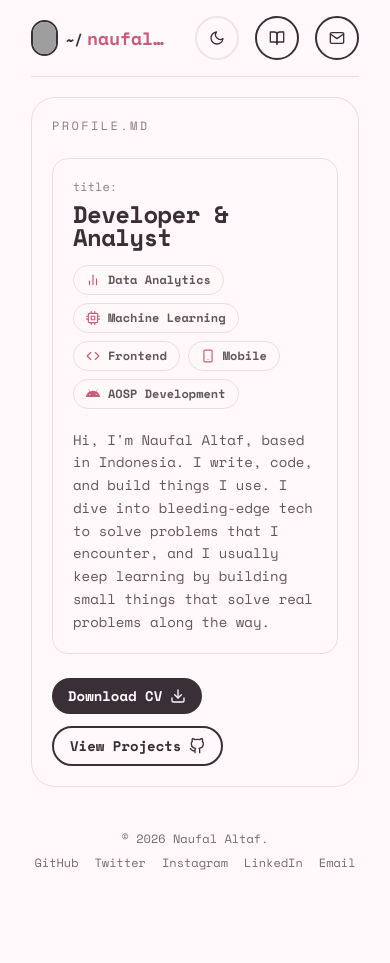
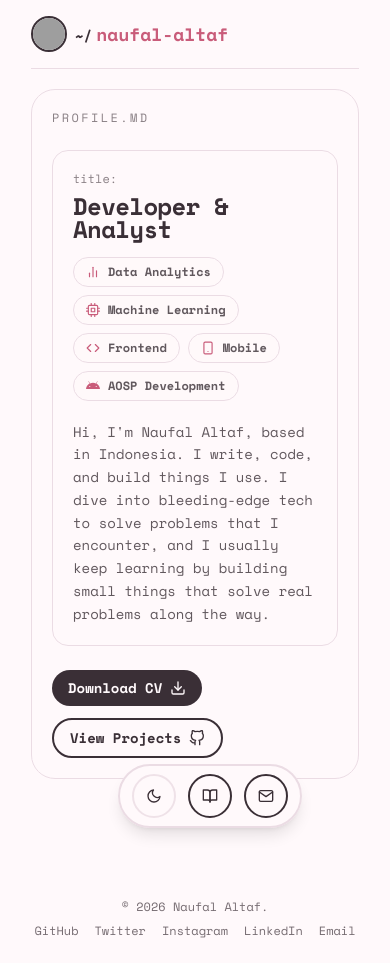
Before and after one commit to nawocci/site, a Next.js app: page / in a window 390 px wide. Before the commit the page ends 895 px from the top, so only its background shows below. Built offline with nearby package versions, Linux system fonts and the light colour scheme; grey boxes are pictures that could not be loaded.

Commit message:
Add mobile floating action bar with scroll-aware behavior

```diff
--- a/src/app/layout.tsx
+++ b/src/app/layout.tsx
@@ -40,7 +40,7 @@ export default function RootLayout({
       <body className="bg-background text-foreground font-sans min-h-screen flex flex-col">
         <div className="mx-auto flex w-full max-w-5xl flex-1 flex-col px-4 sm:px-6 lg:px-8">
           <Navbar />
-          <main className="flex-1 py-5 sm:py-6">
+          <main className="flex-1 py-5 pb-24 sm:py-6 sm:pb-24 md:pb-6">
             {children}
           </main>
           <Footer />
--- /dev/null
+++ b/src/components/MobileActionBar.tsx
@@ -0,0 +1,67 @@
+"use client";
+
+import { useEffect, useState } from "react";
+import Link from "next/link";
+import { FiBookOpen, FiMail } from "react-icons/fi";
+import ThemeToggle from "@/components/ThemeToggle";
+
+const mobileActionIconClasses =
+  "inline-flex h-11 w-11 items-center justify-center rounded-full border-2 text-foreground transition-colors duration-200 hover:border-primary hover:text-primary";
+
+export default function MobileActionBar() {
+  const [isVisible, setIsVisible] = useState(true);
+
+  useEffect(() => {
+    let lastScrollY = window.scrollY;
+    let isTicking = false;
+
+    const updateVisibility = () => {
+      const currentScrollY = window.scrollY;
+      const delta = currentScrollY - lastScrollY;
+
+      if (currentScrollY <= 20) {
+        setIsVisible(true);
+      } else if (delta > 8) {
+        setIsVisible(false);
+      } else if (delta < -8) {
+        setIsVisible(true);
+      }
+
+      lastScrollY = currentScrollY;
+      isTicking = false;
+    };
+
+    const onScroll = () => {
+      if (isTicking) {
+        return;
+      }
+
+      isTicking = true;
+      requestAnimationFrame(updateVisibility);
+    };
+
+    window.addEventListener("scroll", onScroll, { passive: true });
+
+    return () => {
+      window.removeEventListener("scroll", onScroll);
+    };
+  }, []);
+
+  return (
+    <div
+      className={`fixed inset-x-0 bottom-[calc(env(safe-area-inset-bottom)+1rem)] z-50 flex justify-center px-4 transition-all duration-200 md:hidden ${
+        isVisible ? "translate-y-0 opacity-100" : "translate-y-16 opacity-0 pointer-events-none"
+      }`}
+    >
+      <div className="motion-fade-up motion-delay-1 flex items-center gap-3 rounded-full border-2 border-border bg-background/95 px-3 py-2 shadow-lg backdrop-blur">
+        <ThemeToggle />
+        <Link href="/blog" aria-label="Blog" className={mobileActionIconClasses}>
+          <FiBookOpen className="h-4 w-4" />
+        </Link>
+        <a href="mailto:naufal@altaf.xyz" aria-label="Contact" className={mobileActionIconClasses}>
+          <FiMail className="h-4 w-4" />
+        </a>
+      </div>
+    </div>
+  );
+}
--- a/src/components/Navbar.tsx
+++ b/src/components/Navbar.tsx
@@ -1,17 +1,15 @@
 import Link from "next/link";
 import Image from "next/image";
-import { FiBookOpen, FiMail } from "react-icons/fi";
 import ThemeToggle from "@/components/ThemeToggle";
+import MobileActionBar from "@/components/MobileActionBar";
 
 const actionPillClasses =
   "hidden rounded-full border-2 px-6 py-2.5 text-base font-bold text-foreground transition-colors duration-200 hover:border-primary hover:text-primary md:inline-flex";
 
-const actionIconClasses =
-  "inline-flex h-11 w-11 items-center justify-center rounded-full border-2 text-foreground transition-colors duration-200 hover:border-primary hover:text-primary md:hidden";
-
 export default function Navbar() {
   return (
-    <nav className="w-full border-b border-border py-4 font-mono sm:border-b-0 sm:py-10">
+    <>
+      <nav className="w-full border-b border-border py-4 font-mono sm:border-b-0 sm:py-10">
       <div className="flex items-center justify-between gap-3 sm:gap-4">
         <Link href="/" className="group flex min-w-0 flex-1 items-center gap-2 sm:gap-4 cursor-pointer">
           <div className="relative h-9 w-9 overflow-hidden rounded-full border-2 transition-transform duration-200 group-hover:scale-110 sm:h-12 sm:w-12">
@@ -30,7 +28,7 @@ export default function Navbar() {
           </div>
         </Link>
 
-        <div className="ml-2 flex shrink-0 items-center gap-4 sm:gap-6">
+        <div className="ml-2 hidden shrink-0 items-center gap-4 sm:gap-6 md:flex">
           <ThemeToggle />
           <Link href="/blog" className={actionPillClasses}>
             blog
@@ -38,14 +36,11 @@ export default function Navbar() {
           <a href="mailto:naufal@altaf.xyz" className={actionPillClasses}>
             contact
           </a>
-          <Link href="/blog" aria-label="Blog" className={actionIconClasses}>
-            <FiBookOpen className="h-4 w-4" />
-          </Link>
-          <a href="mailto:naufal@altaf.xyz" aria-label="Contact" className={actionIconClasses}>
-            <FiMail className="h-4 w-4" />
-          </a>
         </div>
       </div>
-    </nav>
+      </nav>
+
+      <MobileActionBar />
+    </>
   );
 }
```
